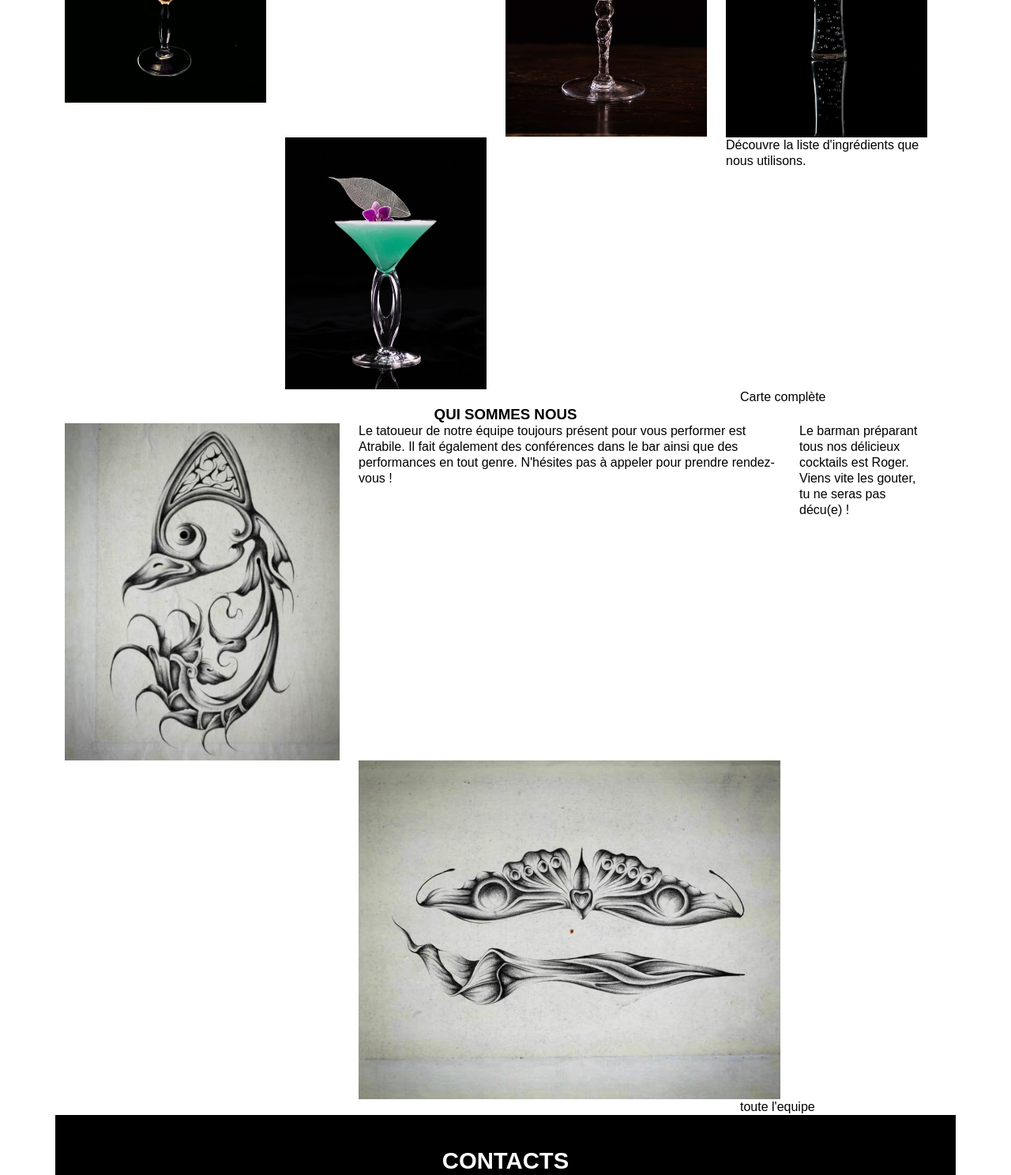
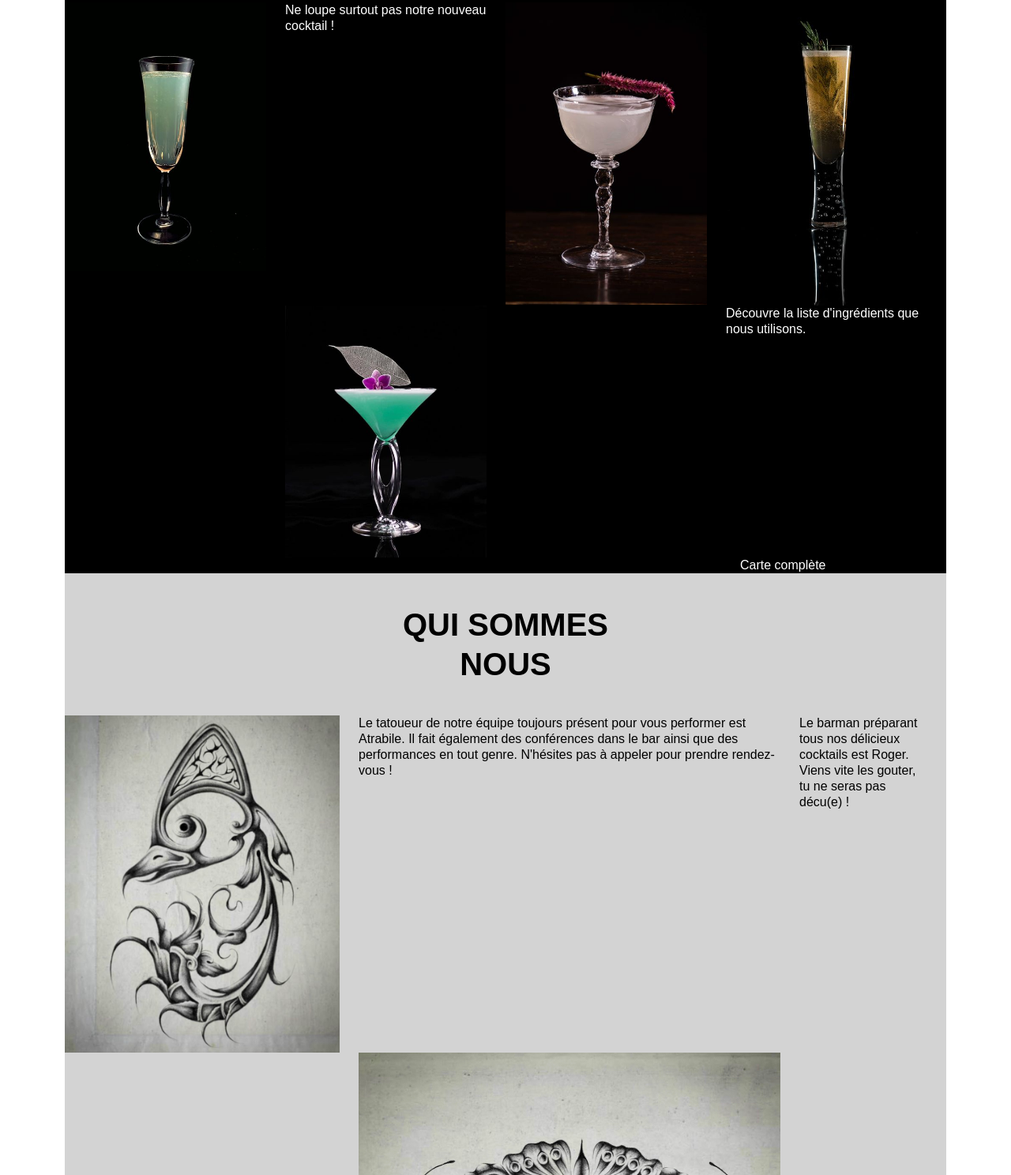
Before and after one commit to NoeCoen/cafe-bar-ws, a website built with Parcel: page src/index.html in a window 1280 px wide. Shown: the part 1312-2800 px from the top of the page at 79% size. Built offline with nearby package versions, Linux system fonts and the light colour scheme; a web font is replaced by a local one.

Commit message:
main general

```diff
--- a/src/index.html
+++ b/src/index.html
@@ -49,6 +49,8 @@
           </div>
         </div>
       </header>
+      <main>
+        <div class="evenement">
           <div class="row">
             <div class="col-12 col-lg-4 offset-lg-4">
               <h3>evenement</h3>
@@ -64,10 +66,10 @@
               </div>
               <div class="col-12 col-lg-6">
                 <p>
-              En ce moment INALTERABLE vous propose une incroyable exposition de
-              tous les prochains tatoueurs qui viendront performer dans le bar.
-              N'héseite pas à prendre rendez-vous pour te faire tatouer sur
-              place sans attendre !
+                  En ce moment INALTERABLE vous propose une incroyable
+                  exposition de tous les prochains tatoueurs qui viendront
+                  performer dans le bar. N'héseite pas à prendre rendez-vous
+                  pour te faire tatouer sur place sans attendre !
                 </p>
                 <div class="button+"></div>
               </div>
@@ -91,6 +93,8 @@
               <p>Programme complet</p>
             </div>
           </div>
+        </div>
+        <div class="carte">
           <div class="row">
             <div class="col-12 col-lg-4 offset-lg-4">
               <h3>Carte</h3>
@@ -125,6 +129,8 @@
               <p>Carte complète</p>
             </div>
           </div>
+        </div>
+        <div class="qui-sommes-nous">
           <div class="row">
             <div class="col-12 col-lg-4 offset-lg-4">
               <h3>Qui sommes nous</h3>
@@ -136,17 +142,17 @@
               </div>
               <div class="col-12 col-lg-6">
                 <p>
-              Le tatoueur de notre équipe toujours présent pour vous performer
-              est Atrabile. Il fait également des conférences dans le bar ainsi
-              que des performances en tout genre. N'hésites pas à appeler pour
-              prendre rendez-vous !
+                  Le tatoueur de notre équipe toujours présent pour vous
+                  performer est Atrabile. Il fait également des conférences dans
+                  le bar ainsi que des performances en tout genre. N'hésites pas
+                  à appeler pour prendre rendez-vous !
                 </p>
                 <div class="button+"></div>
               </div>
               <div class="col-12 col-lg-2">
                 <p>
-              Le barman préparant tous nos délicieux cocktails est Roger. Viens
-              vite les gouter, tu ne seras pas décu(e) !
+                  Le barman préparant tous nos délicieux cocktails est Roger.
+                  Viens vite les gouter, tu ne seras pas décu(e) !
                 </p>
                 <div class="button+"></div>
               </div>
@@ -159,6 +165,8 @@
               <p>toute l'equipe</p>
             </div>
           </div>
+        </div>
+      </main>
       <div class="row">
         <footer>
           <div class="col-12 col-lg-4 offset-lg-4">
--- a/src/scss/main.scss
+++ b/src/scss/main.scss
@@ -74,6 +74,9 @@ h3 {
   text-align: center;
 }
 
+/* ====================================
+  header */
+
 .logo {
   max-width: 100px;
   margin-bottom: 35px;
@@ -149,6 +152,31 @@ header {
   text-align: center;
 }
 
+/* ====================================
+  main */
+
+h3 {
+  font-size: 40px;
+  margin: 40px 0;
+}
+
+.evenement {
+  background-color: lightgray;
+  color: black;
+}
+
+.carte {
+  background-color: black;
+  color: white;
+}
+
+.qui-sommes-nous {
+  background-color: lightgray;
+  color: black;
+}
+/* ====================================
+  footer */
+
 .footer-container {
   display: flex;
   flex-direction: row;
```
Lines whose indentation alone changed are shown as unchanged.
